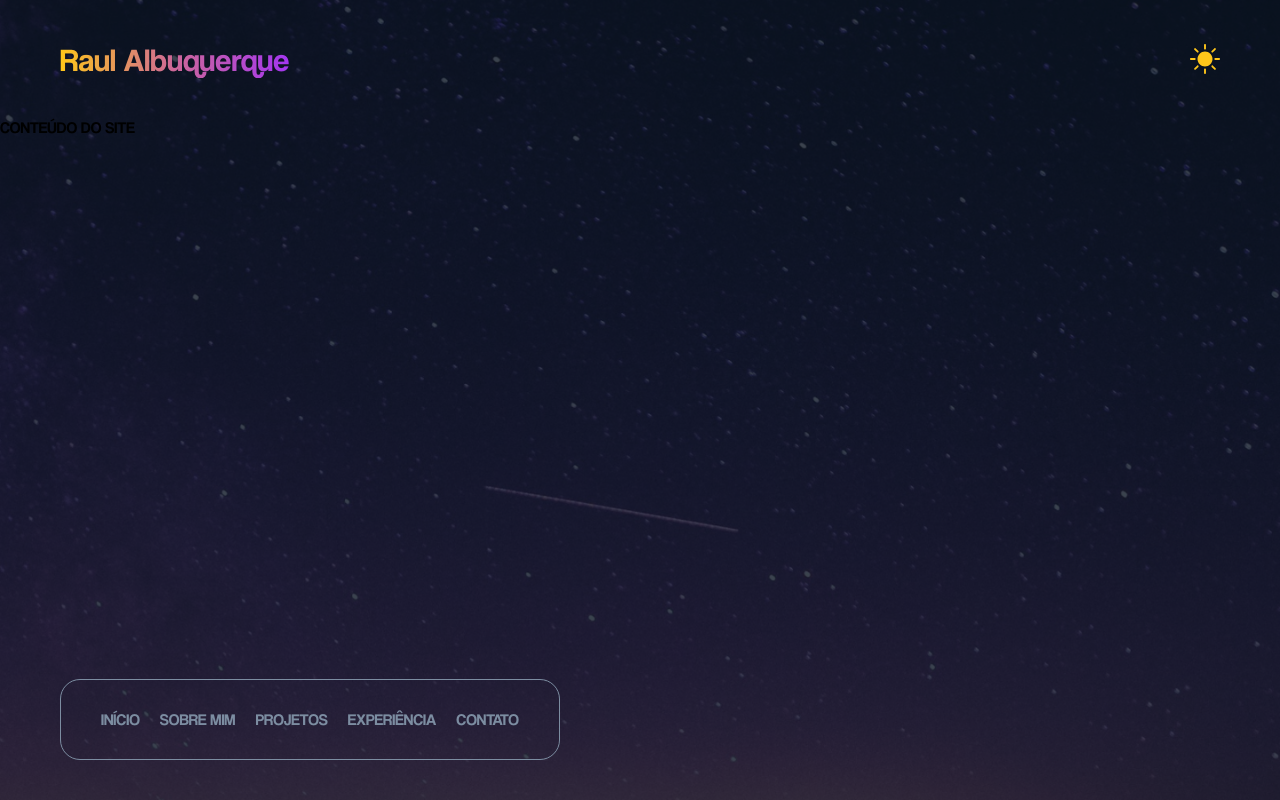
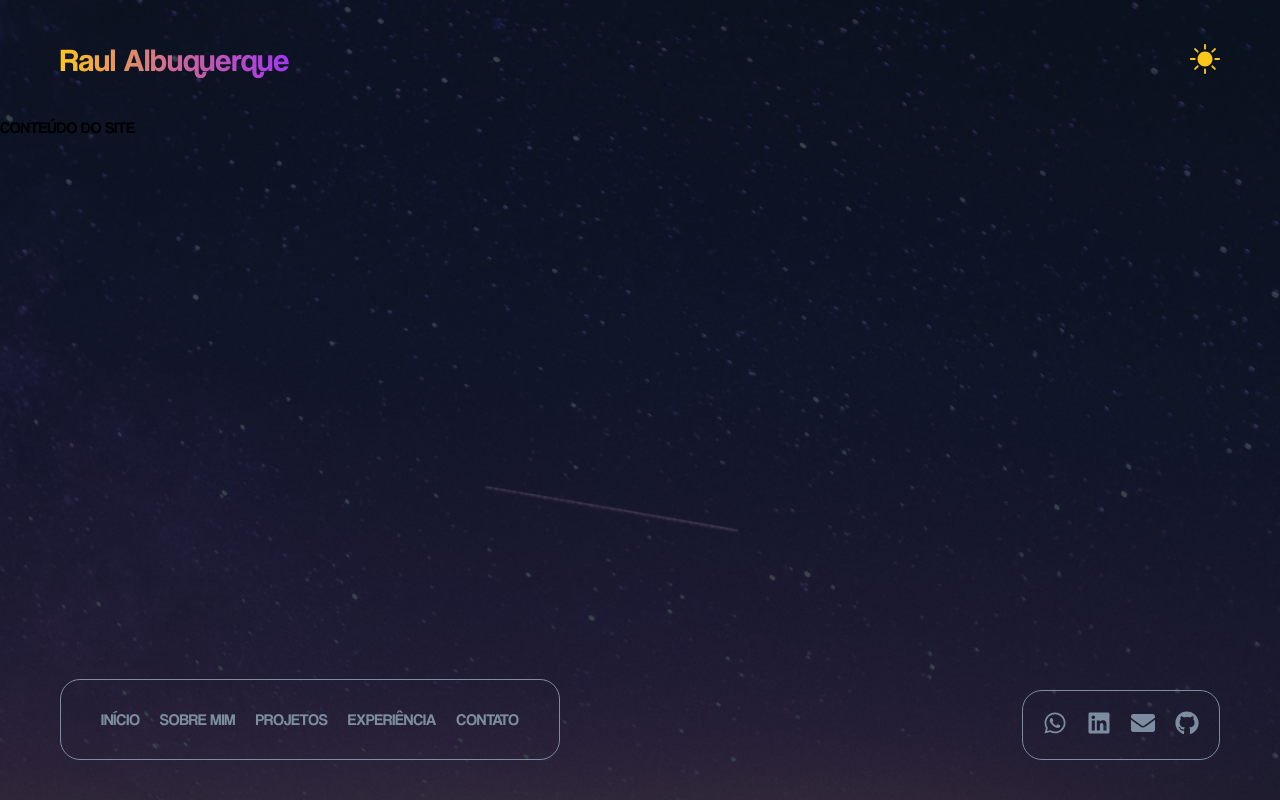
Before and after one commit to Raul-Albuquerque/portfolio-2.0, a Next.js app: page / in a window 1280 px wide. Built offline with nearby package versions, Linux system fonts and the light colour scheme.

Commit message:
feat: footer nav

```diff
--- a/package.json
+++ b/package.json
@@ -12,6 +12,7 @@
     "next": "14.1.4",
     "react": "^18",
     "react-dom": "^18",
+    "react-icons": "^5.0.1",
     "styled-components": "^6.1.8"
   },
   "devDependencies": {
--- a/src/app/providers.tsx
+++ b/src/app/providers.tsx
@@ -6,7 +6,7 @@ import { coolvetica } from '@/assets/fonts'
 import darkTheme from '@/themes/dark'
 import lightTheme from '@/themes/light'
 import { Header } from '@/components/Header'
-import { Navbar } from '@/components/Navbar'
+import { Footer } from '@/components/Footer'
 
 const Providers = ({ children }) => {
   const [isDarkTheme, setIsDarkTheme] = useState(true)
@@ -21,7 +21,7 @@ const Providers = ({ children }) => {
         <BgOverlay>
           <Header themeSwitch={switchTheme} isDarkTheme={isDarkTheme} />
           {children}
-          <Navbar />
+          <Footer />
         </BgOverlay>
       </body>
     </ThemeProvider>
--- /dev/null
+++ b/src/components/Footer/index.tsx
@@ -0,0 +1,59 @@
+import { FaWhatsapp, FaLinkedin, FaEnvelope, FaGithub } from 'react-icons/fa'
+import { CustomLink } from '../Links'
+import * as S from './styles'
+
+export const Footer = () => {
+  return (
+    <S.Footer>
+      <S.NavContainer>
+        <li>
+          <CustomLink url="/" linkType="nav">
+            INÍCIO
+          </CustomLink>
+        </li>
+        <li>
+          <CustomLink url="/" linkType="nav">
+            SOBRE MIM
+          </CustomLink>
+        </li>
+        <li>
+          <CustomLink url="/" linkType="nav">
+            PROJETOS
+          </CustomLink>
+        </li>
+        <li>
+          <CustomLink url="/" linkType="nav">
+            EXPERIÊNCIA
+          </CustomLink>
+        </li>
+        <li>
+          <CustomLink url="/" linkType="nav">
+            CONTATO
+          </CustomLink>
+        </li>
+      </S.NavContainer>
+      <S.SocialContainer>
+        <li>
+          <S.SocialLink href="/">
+            <FaWhatsapp size={24} />
+          </S.SocialLink>
+        </li>
+        <li>
+          <S.SocialLink href="/">
+            <FaLinkedin size={24} />
+          </S.SocialLink>
+        </li>
+        <li>
+          <S.SocialLink href="/">
+            <FaEnvelope size={24} />
+          </S.SocialLink>
+        </li>
+        <li>
+          <S.SocialLink href="/">
+            <FaGithub size={24} />
+          </S.SocialLink>
+        </li>
+      </S.SocialContainer>
+    </S.Footer>
+  )
+}
--- /dev/null
+++ b/src/components/Footer/styles.ts
@@ -0,0 +1,47 @@
+'use client'
+
+import Link from 'next/link'
+import styled from 'styled-components'
+
+export const Footer = styled.footer`
+  max-width: 1160px;
+  width: 100%;
+  position: fixed;
+  display: flex;
+  align-items: end;
+  justify-content: space-between;
+  bottom: 40px;
+  left: 0;
+  right: 0;
+  margin: 0 auto;
+`
+
+export const NavContainer = styled.ul`
+  max-width: 500px;
+  width: 100%;
+  display: flex;
+  align-items: center;
+  justify-content: center;
+  gap: 20px;
+  border: 1px solid var(--color-gray);
+  border-radius: var(--border-radius);
+  padding: 30px;
+`
+
+export const SocialContainer = styled.ul`
+  display: flex;
+  justify-content: center;
+  padding: 20px;
+  gap: 20px;
+  border: 1px solid var(--color-gray);
+  border-radius: var(--border-radius);
+`
+
+export const SocialLink = styled(Link)`
+  color: var(--color-gray);
+  text-decoration: none;
+
+  & > *:hover {
+    color: var(--color-yellow);
+  }
+`
--- a/src/components/Navbar/index.tsx
+++ /dev/null
@@ -1,36 +0,0 @@
-import { CustomLink } from '../Links'
-import * as S from './style'
-
-export const Navbar = () => {
-  return (
-    <S.NavBar>
-      <S.NavContainer>
-        <li>
-          <CustomLink url="/" linkType="nav">
-            INÍCIO
-          </CustomLink>
-        </li>
-        <li>
-          <CustomLink url="/" linkType="nav">
-            SOBRE MIM
-          </CustomLink>
-        </li>
-        <li>
-          <CustomLink url="/" linkType="nav">
-            PROJETOS
-          </CustomLink>
-        </li>
-        <li>
-          <CustomLink url="/" linkType="nav">
-            EXPERIÊNCIA
-          </CustomLink>
-        </li>
-        <li>
-          <CustomLink url="/" linkType="nav">
-            CONTATO
-          </CustomLink>
-        </li>
-      </S.NavContainer>
-    </S.NavBar>
-  )
-}
--- a/src/components/Navbar/style.ts
+++ /dev/null
@@ -1,25 +0,0 @@
-'use client'
-
-import styled from 'styled-components'
-
-export const NavBar = styled.nav`
-  max-width: 1160px;
-  width: 100%;
-  position: fixed;
-  bottom: 40px;
-  left: 0;
-  right: 0;
-  margin: 0 auto;
-`
-
-export const NavContainer = styled.ul`
-  max-width: 500px;
-  width: 100%;
-  display: flex;
-  align-items: center;
-  justify-content: center;
-  gap: 20px;
-  border: 1px solid var(--color-gray);
-  border-radius: var(--border-radius);
-  padding: 30px;
-`
```
Also changed, not shown: 1 other file (tests, documents, lock files or other folders).
